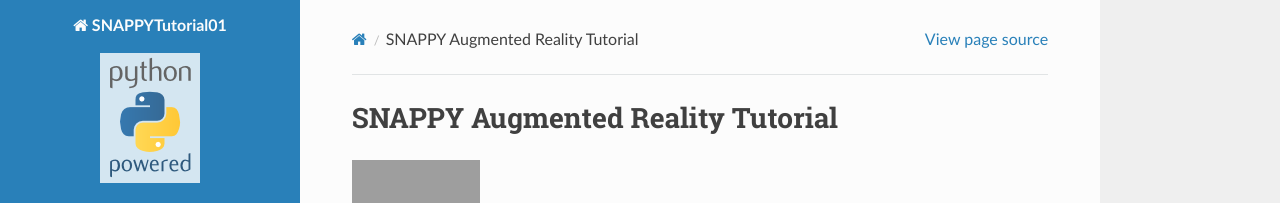
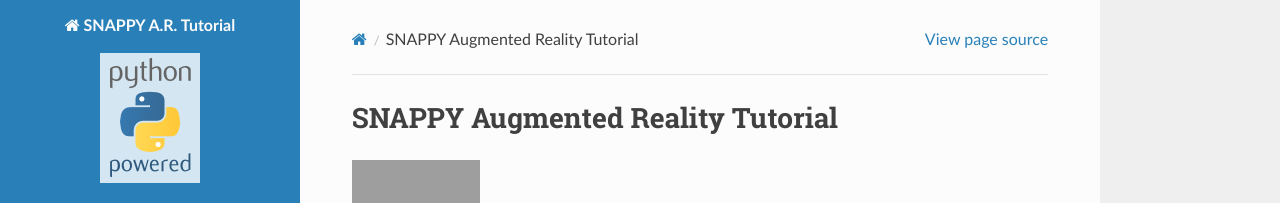
Before and after one commit to SciKit-Surgery/scikit-surgerytutorial01, a Sphinx documentation site: the page built from doc/index.rst, in a window 1280 px wide. Shown: the top 203 px of the page. Built offline with Sphinx 7.4.7 and the Read the Docs theme 2.0.0, drawn with Linux system fonts in a browser that asks for light colours; formulas are drawn with MathJax 3; grey boxes are pictures that could not be loaded.

Commit message:
Issue #7 changed name in sidebar

```diff
--- a/doc/conf.py
+++ b/doc/conf.py
@@ -107,7 +107,7 @@
 ]
 
 # General information about the project.
-project = u'SNAPPYTutorial01'
+project = u'SNAPPY A.R. Tutorial'
 copyright = u"2019, University College London"
 author = u'Stephen Thompson'
 
```
